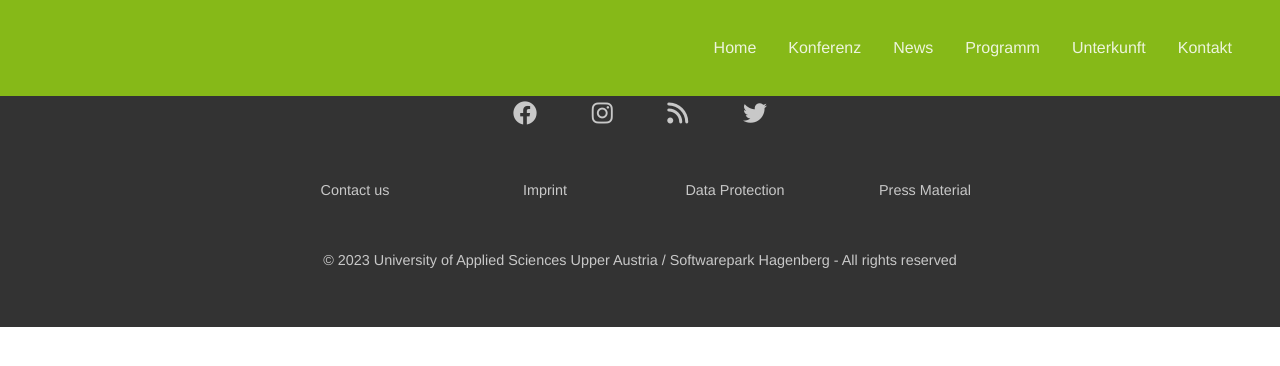
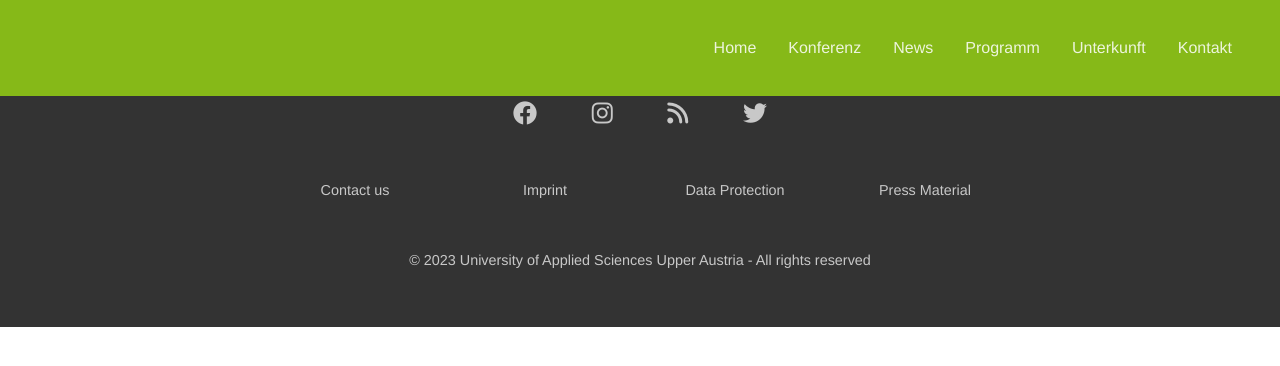
Before and after one commit to ppsn2024/ppsn2024.github.io, a Jekyll site: the page built from about.markdown, in a window 1280 px wide. Shown: the top 366 px of the page. Built offline with Jekyll 4.4.1, drawn with Linux system fonts in a browser that asks for light colours; nearby versions of some CDN libraries; some web fonts are replaced; library files that are not in the unit come from our copies; comment, search, counter and statistics services are not loaded.

```diff
--- a/_includes/footer.html
+++ b/_includes/footer.html
@@ -18,7 +18,7 @@
       </div>
       <div class="row">
          <div class="col-md-12">
-            &copy; {{ 'now' | date: "%Y" }} University of Applied Sciences Upper Austria / Softwarepark Hagenberg - All rights reserved
+            &copy; {{ 'now' | date: "%Y" }} University of Applied Sciences Upper Austria - All rights reserved
          </div>
       </div>
    </div>
--- a/_includes/venue.html
+++ b/_includes/venue.html
@@ -5,7 +5,7 @@
                 <div class="section hgb">
                     <div class="text-in">
                         <h2>Conference</h2>
-                        <p>@Softwarepark, Hagenberg</p>
+                        <p>Softwarepark, Hagenberg</p>
                     </div>
                 </div>
             </div>
@@ -13,7 +13,7 @@
                 <div class="section aec">
                     <div class="text-in">
                         <h2>Welcome Reception</h2>
-                        <p>@Ars Electronica Center, Linz</p>
+                        <p>Ars Electronica Center, Linz</p>
                     </div>
                 </div>
             </div>
@@ -21,7 +21,7 @@
                 <div class="section fr">
                     <div class="text-in">
                         <h2>Conference Dinner</h2>
-                        <p>@Medieval Old Town, Freistadt</p>
+                        <p>Medieval Old Town, Freistadt</p>
                     </div>
                 </div>
             </div>
--- a/_layouts/construction.html
+++ b/_layouts/construction.html
@@ -16,11 +16,6 @@
   {% include timeline.html %}
   {% endif %}
 
-
-  {%- include venue.html -%}
-
-
-  {%- include map.html -%}
   {%- include footer.html -%}
   {%- include foot.html -%}
 </body>
--- a/assets/css/home.scss
+++ b/assets/css/home.scss
@@ -293,7 +293,8 @@
       font-size:1.5rem;
     }
 
-    .section-col:hover h2, .section-col:hover p{
-      opacity:1;
+    .section-col:hover h2, .section-col:hover p {
+      cursor: pointer;
+      // opacity:1;
     }
 }
--- a/index.markdown
+++ b/index.markdown
@@ -25,3 +25,7 @@
         </div>
     </div>
 </section>
+
+{%- include venue.html -%}
+
+{%- include map.html -%}
```
